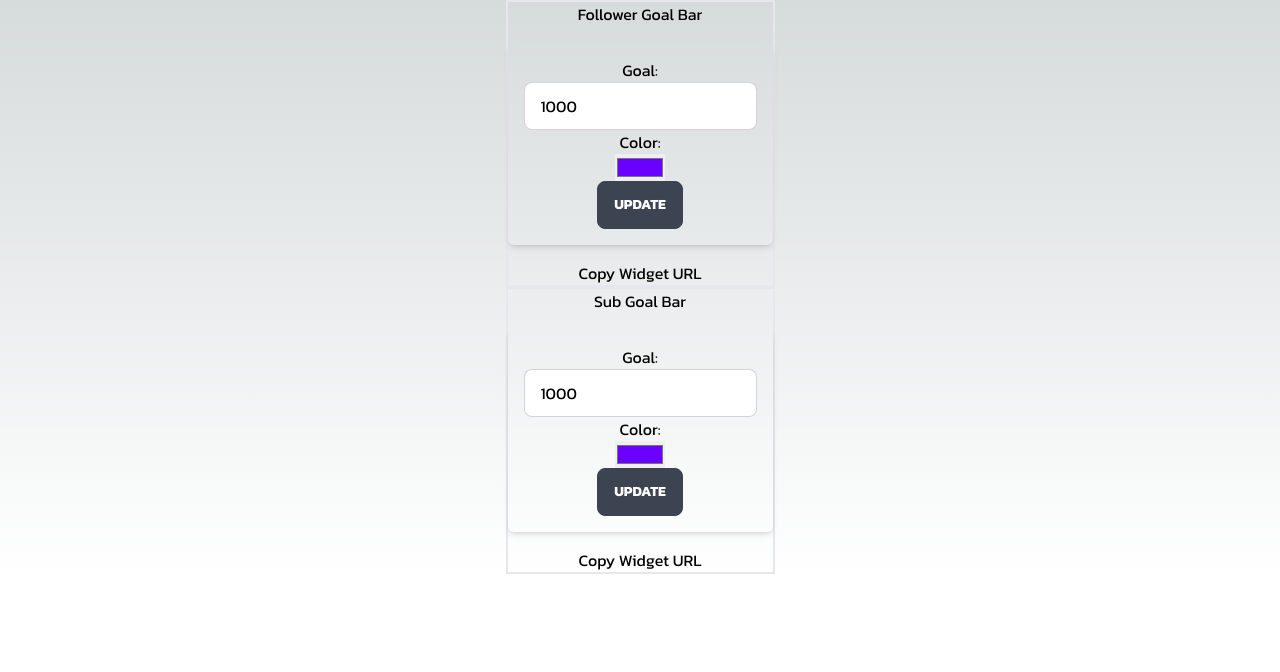
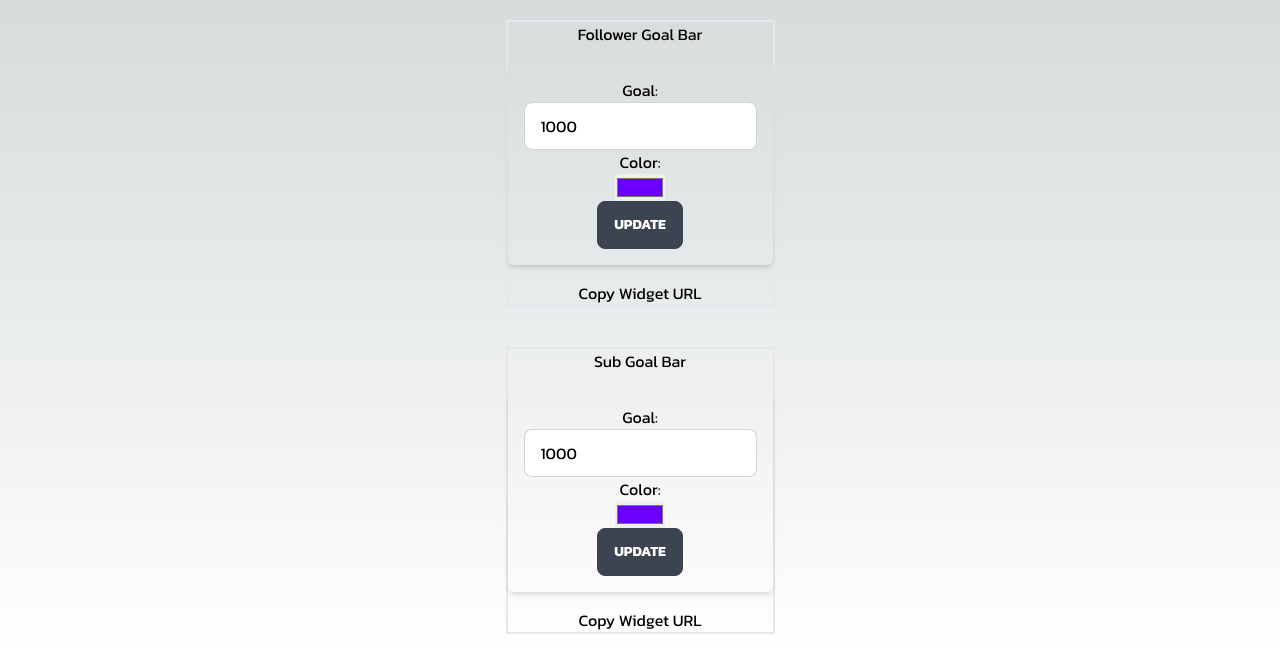
Before and after one commit to flygOn-LiTe/widget-platform-template, a Next.js app in the folder widget-platform-frontend/: page /user/dashboard in a window 1280 px wide. Shown: the top 672 px of the page. Built offline with nearby package versions, Linux system fonts and the light colour scheme; no server answers.

Commit message:
Update dashboard.tsx

```diff
--- a/widget-platform-frontend/pages/user/dashboard.tsx
+++ b/widget-platform-frontend/pages/user/dashboard.tsx
@@ -121,7 +121,7 @@ const Dashboard = () => {
           </div>
         </div>
       )}
-      <div className="flex justify-center">
+      <div className="flex justify-center p-5">
         <div className="text-center border-2">
           <h1>Follower Goal Bar</h1>
           <ConfigForm
@@ -142,7 +142,7 @@ const Dashboard = () => {
           </button>
         </div>
       </div>
-      <div className="flex justify-center">
+      <div className="flex justify-center p-5">
         <div className="text-center border-2">
           <h1>Sub Goal Bar</h1>
           <ConfigForm
```
